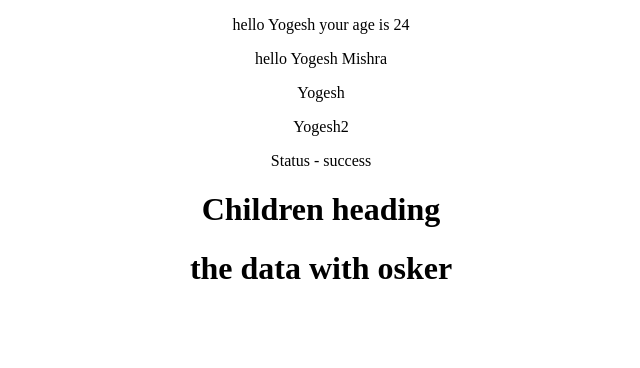
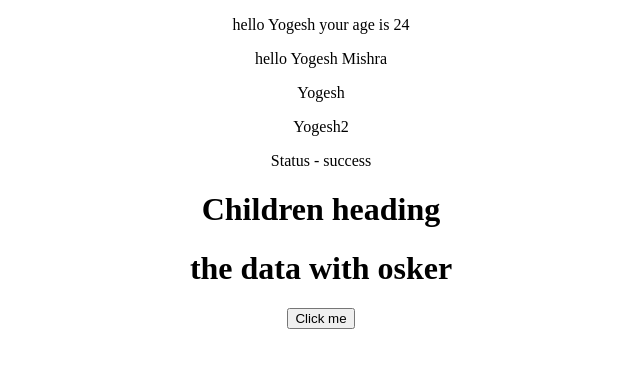
Before and after one commit to yogeshmishra667/tsx-react, a React (Create React App) app: page / in a window 1280 px wide. Shown: the top 368 px of the page, without its empty margins (319-959 px from the left). Built offline with nearby package versions, Linux system fonts and the light colour scheme.

Commit message:
btn click event

```diff
--- a/src/App.tsx
+++ b/src/App.tsx
@@ -5,6 +5,7 @@ import { PersonList } from './Components/PersonList'
 import { Status } from './Components/Status'
 import { Heading } from './Components/heading'
 import Osker from './Components/oskar'
+import Button from './Components/button'
 
 function App() {
   const personName = {
@@ -34,6 +35,8 @@ function App() {
       <Osker>
         <Heading>the data with osker</Heading>
       </Osker>
+
+      <Button handleClick={() => console.log('btn clicked')} />
     </div>
   )
 }
--- /dev/null
+++ b/src/Components/button.tsx
@@ -0,0 +1,15 @@
+import React from 'react'
+
+type btnProps = {
+  handleClick: () => void
+}
+
+const button = (props: btnProps) => {
+  return (
+    <div>
+      <button onClick={props.handleClick}>Click me</button>
+    </div>
+  )
+}
+
+export default button
```
